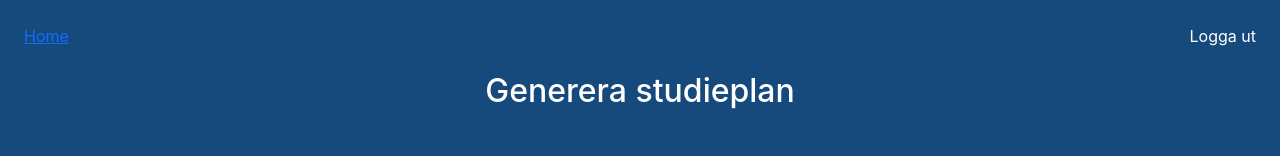
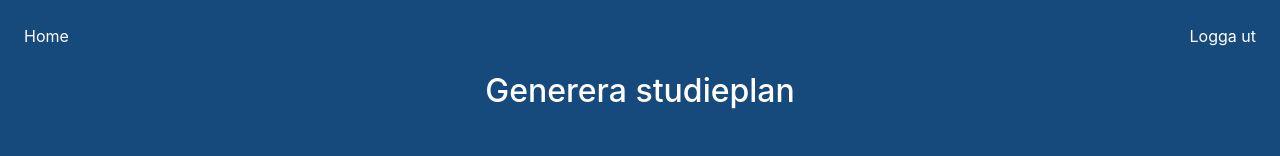
Before and after one commit to 11bus11/genAI-LTU, a React (Create React App) app in the folder frontend/: page /create-plan in a window 1280 px wide. Shown: the top 156 px of the page. Built offline with nearby package versions, Linux system fonts and the light colour scheme.

Commit message:
Add navigation links styling

```diff
--- a/frontend/src/pages/createPlan.js
+++ b/frontend/src/pages/createPlan.js
@@ -139,12 +139,22 @@ function CreatePlan() {
     <div className="container-fluid min-vh-100 p-4" style={{ backgroundColor: "#174a7c" }}>
 
       {/* Top bar */}
-      <div className="d-flex justify-content-between text-white mb-4">
-        <NavLink to="/my-plans" activeStyle>Home</NavLink>
-        <span onClick={() => logout(navigate)} style={{ cursor: 'pointer' }}>
-          Logga ut
-        </span>
-      </div>
+  <div className="d-flex justify-content-between mb-4">
+  <NavLink
+    to="/my-plans"
+    className="text-white text-decoration-none"
+  >
+    Home
+  </NavLink>
+
+  <span
+    onClick={() => logout(navigate)}
+    className="text-white text-decoration-none"
+    style={{ cursor: 'pointer' }}
+  >
+    Logga ut
+  </span>
+</div>
 
       <h2 className="text-center text-white mb-5">Generera studieplan</h2>
 
```
